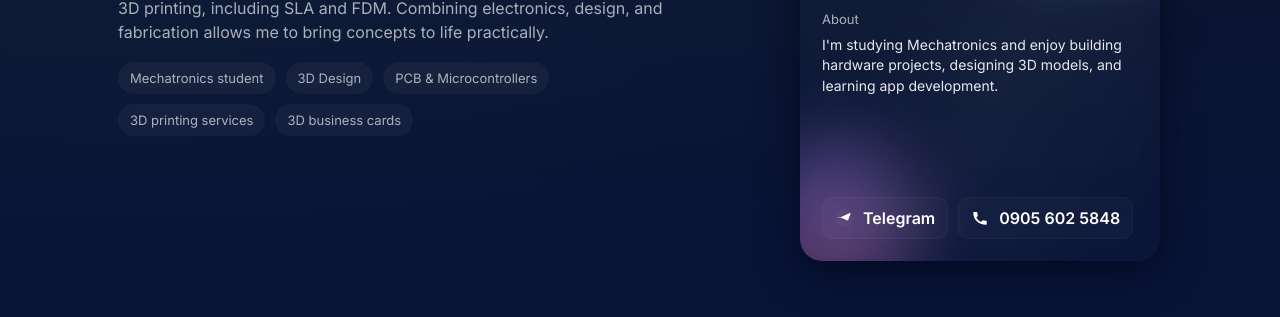
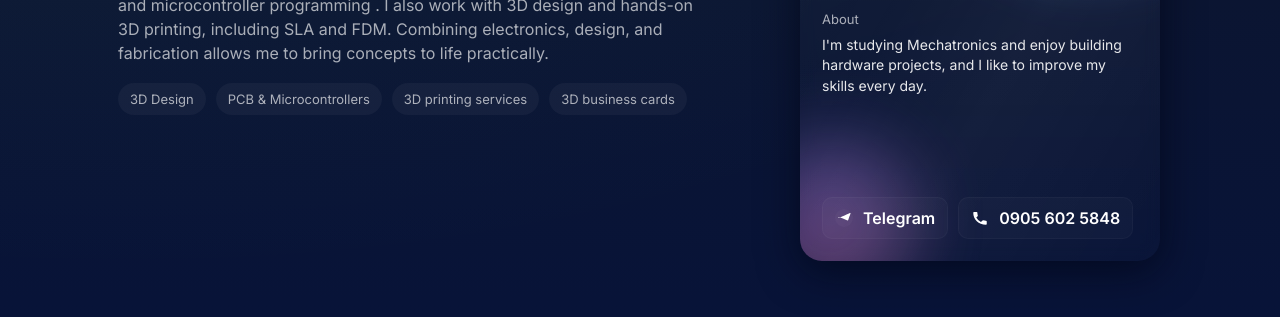
Before and after one commit to DIPICO/dipico.github.io, a plain HTML site: page index.html in a window 1280 px wide. Shown: the part 399-716 px from the top of the page. Drawn offline with Linux system fonts and the light colour scheme.

Commit message:
Add files via upload

```diff
--- a/index.html
+++ b/index.html
@@ -92,7 +92,6 @@
         I also work with 3D design and hands-on 3D printing, including SLA and FDM.
         Combining electronics, design, and fabrication allows me to bring concepts to life practically.</p>
       <div style="margin-top:18px;display:flex;gap:10px;flex-wrap:wrap">
-        <span class="pill">Mechatronics student</span>
         <span class="pill">3D Design</span>
         <span class="pill">PCB & Microcontrollers</span>
         <span class="pill">3D printing services</span>
@@ -123,7 +122,7 @@
 
             <div style="margin-top:14px">
               <div style="font-size:13px;color:var(--muted);margin-bottom:8px">About</div>
-              <div style="font-size:14px;line-height:1.45;color:rgba(255,255,255,0.9)">I'm studying Mechatronics and enjoy building hardware projects, designing 3D models, and learning app development.</div>
+              <div style="font-size:14px;line-height:1.45;color:rgba(255,255,255,0.9)">I'm studying Mechatronics and enjoy building hardware projects, and I like to improve my skills every day.</div>
             </div>
           </div>
 
```
